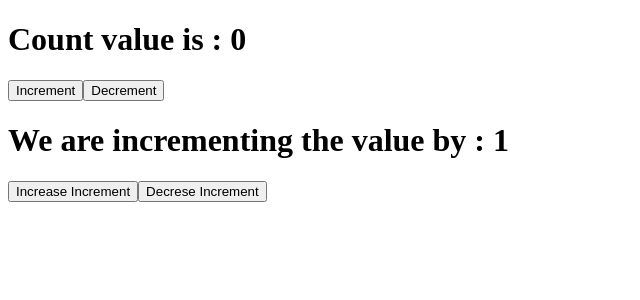
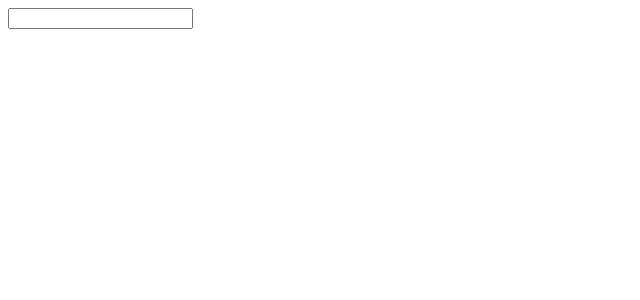
Before and after one commit to pavanuthsara/react-tutorial, a React (Vite) app in the folder reactproject1/: page / in a window 1280 px wide. Shown: the top 300 px of the page, without its empty margins (0-640 px from the left). Built offline with nearby package versions, Linux system fonts and the light colour scheme.

Commit message:
tutorial 25 : handling input fields in react

```diff
--- a/reactproject1/src/App.jsx
+++ b/reactproject1/src/App.jsx
@@ -1,10 +1,11 @@
 import Message from "./components/Message";
 import Counter from "./components/Counter";
+import Form from "./components/Form";
 
 function App() {
   return (
     <div className="App">
-      <Counter />
+      <Form />
     </div>
   );
 }
--- /dev/null
+++ b/reactproject1/src/components/Form.jsx
@@ -0,0 +1,17 @@
+import React, { useState } from "react";
+
+export default function Form() {
+  const [name, setName] = useState("");
+
+  return (
+    <div>
+      <form>
+        <input
+          onChange={(e) => setName(e.target.value)} //another simple way  to implement a function , because this function only uses one time
+          type="text"
+          value={name}
+        />
+      </form>
+    </div>
+  );
+}
```
